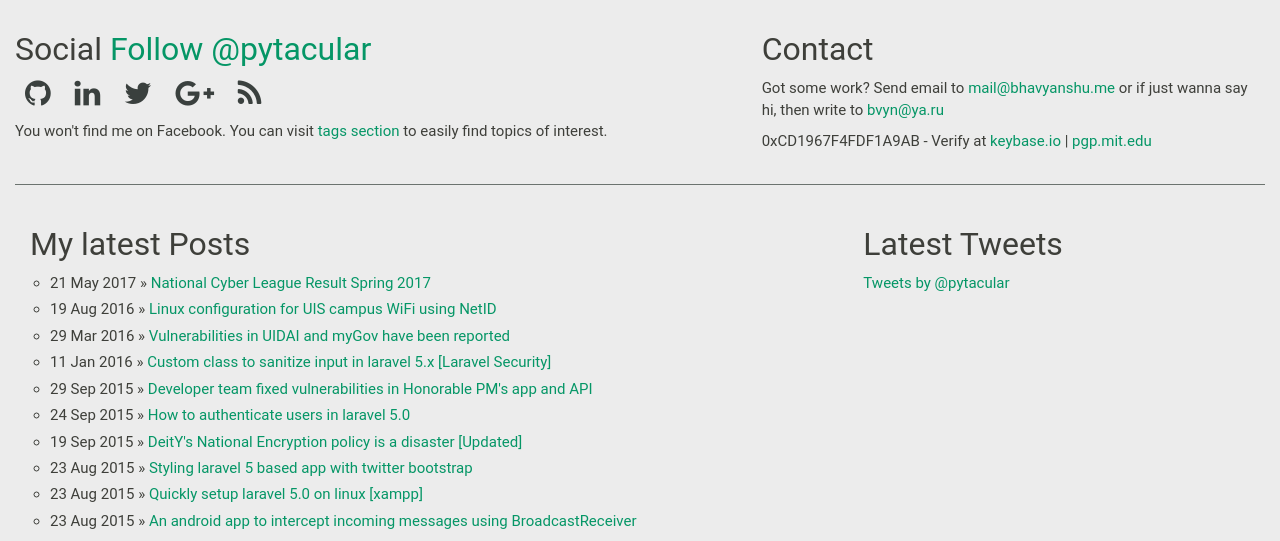
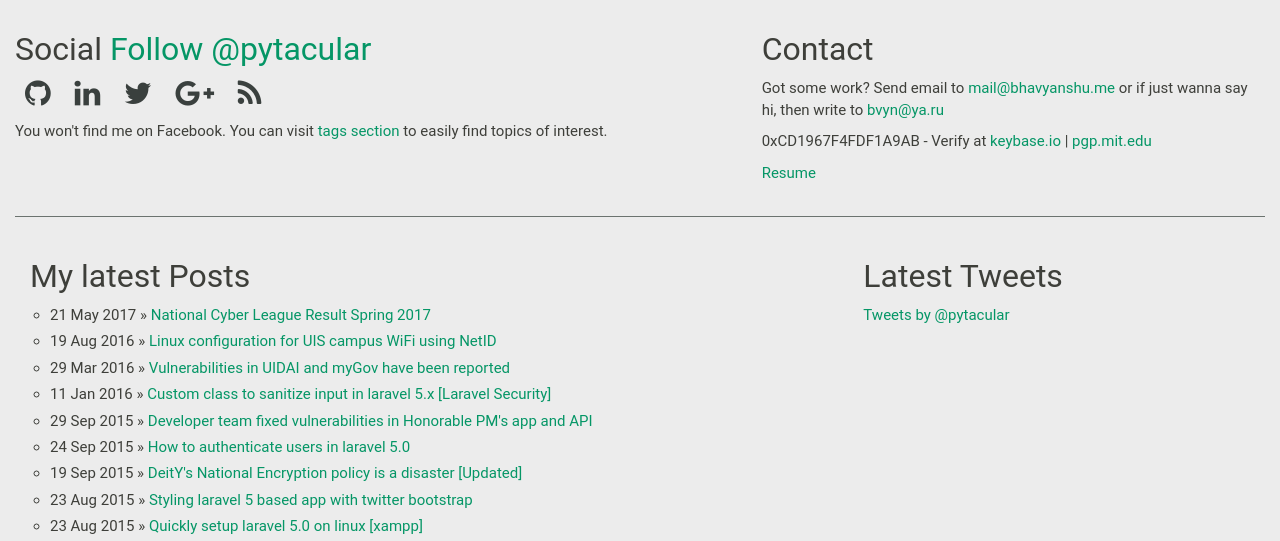
Before and after one commit to bhavyanshu/bhavyanshu.github.com, a Jekyll site: the page built from index.md, in a window 1280 px wide and 900 px high, cut to the strip 359-900 px from the top of the window. Built offline with Jekyll 4.4.1, drawn with Linux system fonts in a browser that asks for light colours; comment, search, counter and statistics services are not loaded.

Commit message:
Resume link added

```diff
--- a/index.md
+++ b/index.md
@@ -54,6 +54,7 @@ priority: 1.0
     <p>
     0xCD1967F4FDF1A9AB - Verify at <a target="_blank" href="https://keybase.io/bhavyanshu">keybase.io</a> | <a href="https://pgp.mit.edu/pks/lookup?op=vindex&fingerprint=on&search=0xCD1967F4FDF1A9AB" target="_blank">pgp.mit.edu</a>
     </p>
+    <p><a href="https://bhavyanshu.keybase.pub/files/resume-aug-2017.pdf" target="_blank">Resume</a></p>
   </div>
 </div>
 
```
